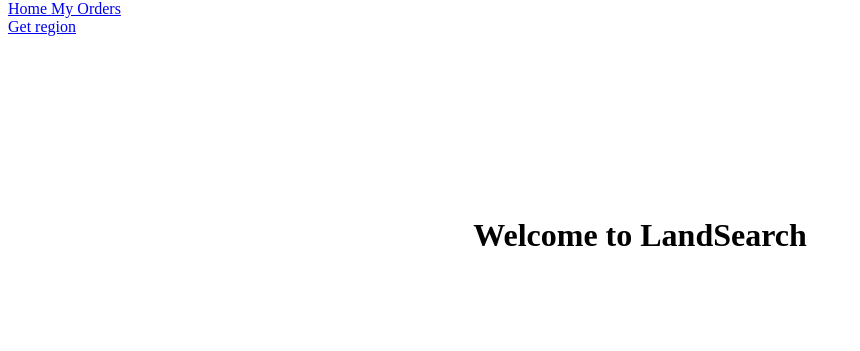
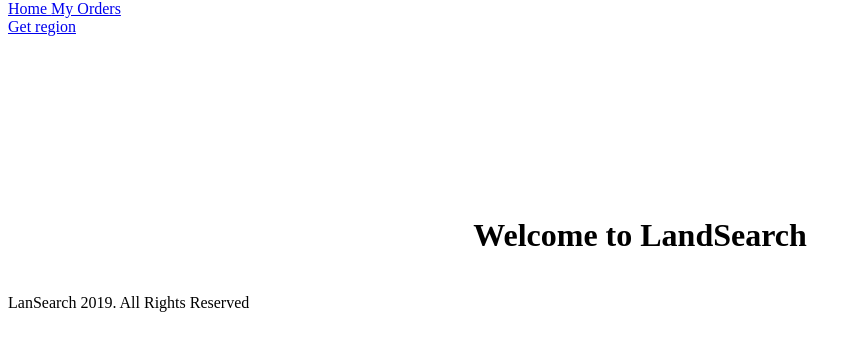
Before and after one commit to AntLouiz/LandSearch, a Django app: template frontend/templates/core/home.html in a window 1280 px wide. Shown: the part 26-377 px from the top of the page, without its empty margins (0-860 px from the left). Run offline with Django 3.2, Linux system fonts and the light colour scheme; the template is opened without the code that fills it, so the values that code supplies are empty; style sheets or scripts are compiled from the project's sources; some libraries are stand-ins or nearby versions.

Commit message:
footer added

```diff
--- a/frontend/styles/main.scss
+++ b/frontend/styles/main.scss
@@ -39,3 +39,11 @@
     text-align: center;
     min-height: 100vh;
 }
+
+@media (min-height: 320px) {
+  .ui.footer.form-page { /* Increased specificity for SO snippet priority */
+    position: absolute;
+    bottom: 0;
+    width: 100%;
+  }
+}
--- a/frontend/templates/base.html
+++ b/frontend/templates/base.html
@@ -23,5 +23,10 @@
 	<main id="{{ view.title|slugify }}">
 		{% block content %}{% endblock content %}
 	</main>
+    <div class="ui inverted vertical footer segment">
+        <div class="ui container">
+            LanSearch 2019. All Rights Reserved
+        </div>
+    </div>
 </body>
 </html>
```
